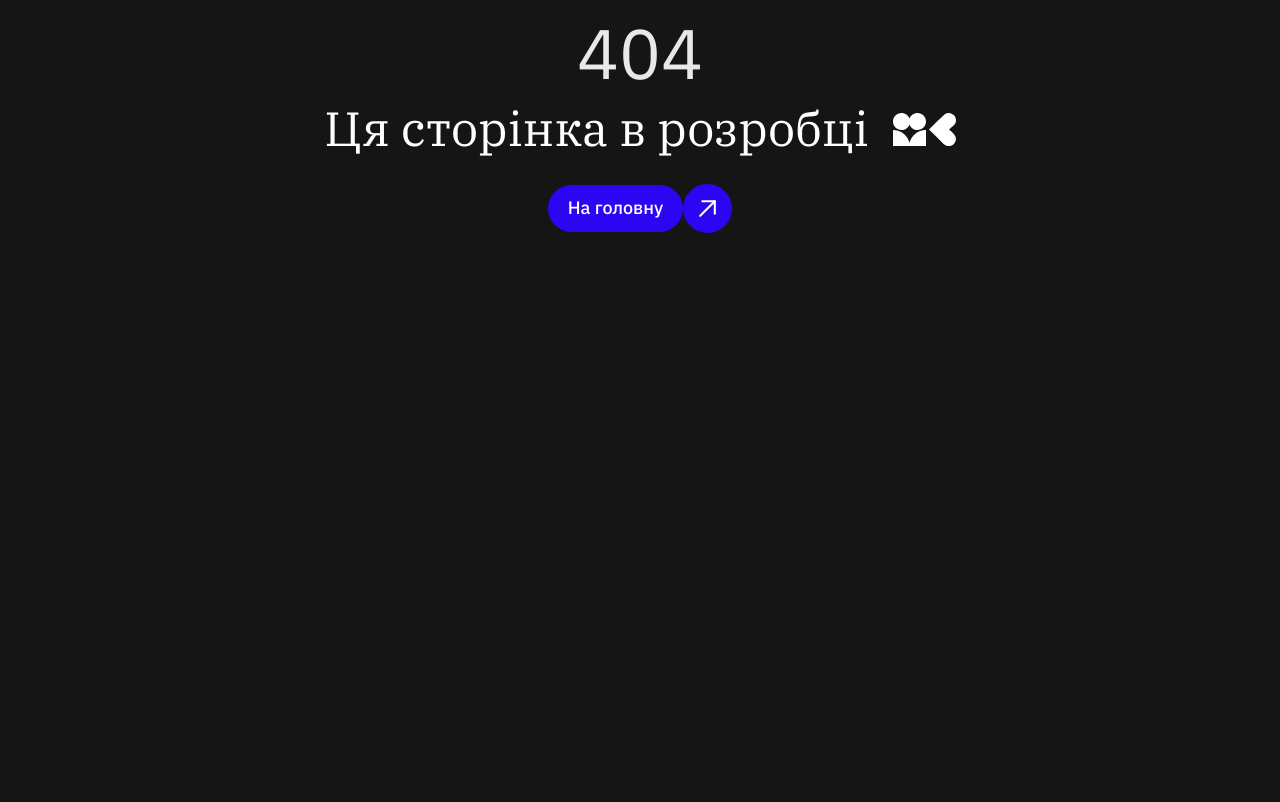
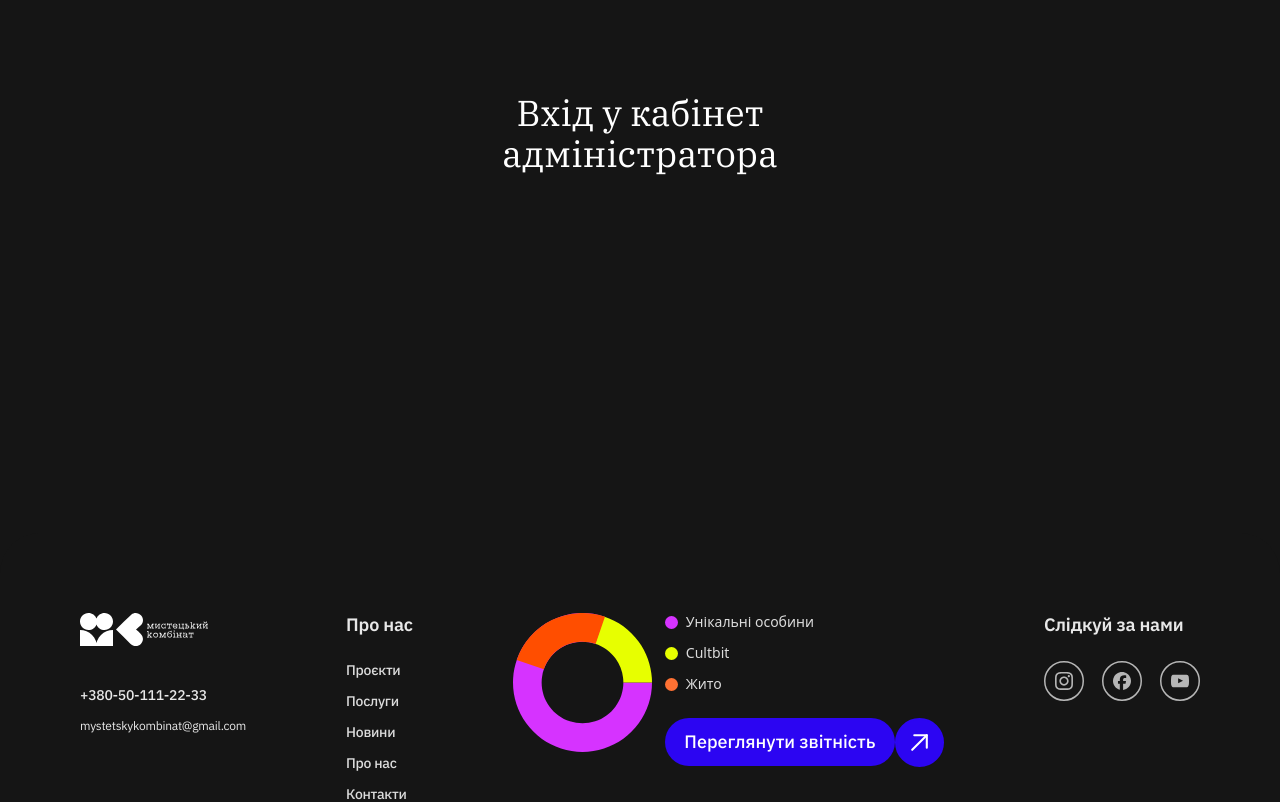
Before and after one commit to kamilka13me/myst_comb, a Next.js app in the folder frontend/: page /admin/login in a window 1280 px wide. Before the commit this address had no page. Shown: the part 340-1142 px from the top of the page. Before the commit the page ends 800 px from the top, so only its background shows below. Built offline with nearby package versions, Linux system fonts and the light colour scheme.

Commit message:
fix: fix components

```diff
--- /dev/null
+++ b/frontend/app/admin/login/page.tsx
@@ -0,0 +1,14 @@
+import { Metadata } from 'next';
+import { AdminLoginPage } from '@/vievs/Admin/Login';
+
+export const metadata: Metadata = {
+  title: 'admin login',
+  description: 'Інформаційна сторінка подяки',
+  icons: {
+    icon: ['/LogoDark.svg'],
+  },
+};
+
+export default function adminLoginPage() {
+  return <AdminLoginPage />;
+}
--- /dev/null
+++ b/frontend/src/vievs/Admin/Login/index.tsx
@@ -0,0 +1 @@
+export { AdminLoginPage } from './ui/AdminLoginPage';
--- /dev/null
+++ b/frontend/src/vievs/Admin/Login/ui/AdminLoginPage.tsx
@@ -0,0 +1,24 @@
+import { Text } from '@/shared/ui/Text';
+
+const AdminLoginPage = () => {
+  return (
+    <div className="flex min-h-screen w-full items-center justify-center">
+      <div className="flex flex-col items-center justify-center">
+        <Text
+          textType="Desktop/H3"
+          Tag="h3"
+          text="Вхід у кабінет"
+          color="base/BG_block"
+        />
+        <Text
+          textType="Desktop/H3"
+          Tag="h3"
+          text="адміністратора"
+          color="base/BG_block"
+        />
+      </div>
+    </div>
+  );
+};
+
+export { AdminLoginPage };
--- a/frontend/src/widgets/Footer/ui/DonatChart.tsx
+++ b/frontend/src/widgets/Footer/ui/DonatChart.tsx
@@ -4,18 +4,20 @@
 import Diagram from '@/shared/assets/icons/diagram.svg?react';
 import { ButtonLink } from '@/shared/ui/ButtonLink';
 import { Icon } from '@/shared/ui/Icon';
-// import useMediaQuery from '../../../../app/portfolio/hooks/useMediaQuery';
+import useMediaQuery from '../../../../app/portfolio/hooks/useMediaQuery';
 
 const DonutChart = () => {
-  // const isPhone = useMediaQuery('max-width:768px');
+  const isPhone = useMediaQuery('max-width:768px');
+
+  if (isPhone) {
     return (
-    <div className="flex gap-6">
-      <div className="flex flex-row gap-3">
+      <div className="flex gap-6 bg-red-600">
+        <div className="flex flex-col gap-3">
+          {/* dots */}
+          <div className="flex flex-col">
             <div className="flex">
               <Icon Svg={Diagram} width={140} height={140} />
             </div>
-        {/* dots */}
-        <div className="flex flex-col">
             {/* dot */}
             <div className="flex items-center gap-2">
               <div className="h-[13px] w-[13px] rounded-full bg-[#d633ff]" />
@@ -47,6 +49,48 @@ const DonutChart = () => {
         </div>
       </div>
     );
+  }
+  return (
+    <div className="flex gap-6">
+      <div className="flex gap-3">
+        <div className="flex">
+          <Icon Svg={Diagram} width={140} height={140} />
+        </div>
+        {/* dots */}
+        <div className="flex flex-col">
+          <div className="flex flex-col gap-3">
+            {/* dot */}
+            <div className="flex items-center gap-2">
+              <div className="h-[13px] w-[13px] rounded-full bg-[#d633ff]" />
+              <div className="font-['IBM Plex Sans'] text-sm font-medium leading-[18.90px] text-[#dcdcdc]">
+                Унікальні особини
+              </div>
+            </div>
+            {/* dot */}
+            <div className="flex items-center gap-2">
+              <div className="h-[13px] w-[13px] rounded-full bg-[#E7FF00]" />
+              <div className="font-['IBM Plex Sans'] text-sm font-medium leading-[18.90px] text-[#dcdcdc]">
+                Cultbit
+              </div>
+            </div>
+            {/* dot */}
+            <div className="flex items-center gap-2">
+              <div className="h-[13px] w-[13px] rounded-full bg-[#FF7133]" />
+              <div className="font-['IBM Plex Sans'] text-sm font-medium leading-[18.90px] text-[#dcdcdc]">
+                Жито
+              </div>
+            </div>
+          </div>
+          <ButtonLink
+            to="/404"
+            variant="arrowTextBlue"
+            text="Переглянути звітність"
+            className="mt-6"
+          />
+        </div>
+      </div>
+    </div>
+  );
 };
 
 export default DonutChart;
--- a/frontend/src/widgets/Footer/ui/Footer.tsx
+++ b/frontend/src/widgets/Footer/ui/Footer.tsx
@@ -1,3 +1,4 @@
+'use client';
 import DonutChart from './DonatChart';
 
 import LogoWhite from '@/shared/assets/icons/LogoWhite.svg?react';
@@ -7,9 +8,12 @@ import YouTube from '@/shared/assets/icons/SocialYouTube.svg?react';
 import { Icon } from '@/shared/ui/Icon';
 import { Text } from '@/shared/ui/Text';
 import Link from 'next/link';
+import useMediaQuery from '../../../../app/portfolio/hooks/useMediaQuery';
 // import { Link } from '@/shared/ui/Link';
 
 const Footer = () => {
+  const isPhone = useMediaQuery('(max-width: 640px)');
+
   const About = [
     { title: 'Проєкти', link: '/404' },
     { title: 'Послуги', link: '/404' },
@@ -17,7 +21,9 @@ const Footer = () => {
     { title: 'Про нас', link: '/404' },
     { title: 'Контакти', link: '/404' },
   ];
-
+  if (isPhone) {
+    return <div>not redy yet</div>;
+  }
   return (
     <footer className="flex h-[431px] w-full rounded-t-[40px] bg-[#151515] px-10 pb-10 pt-20">
       <div className="flex flex-1 flex-col justify-between">
```
Lines whose indentation alone changed are shown as unchanged.
